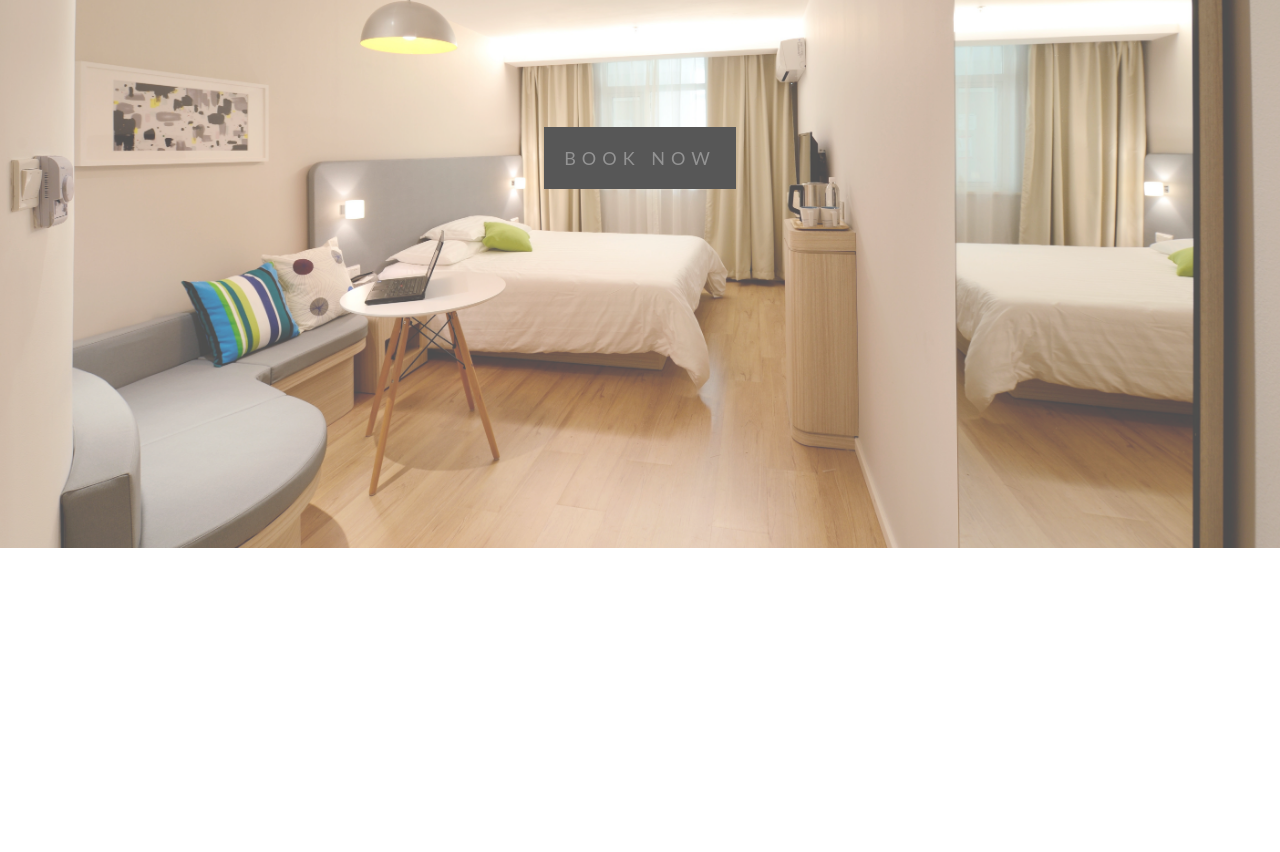
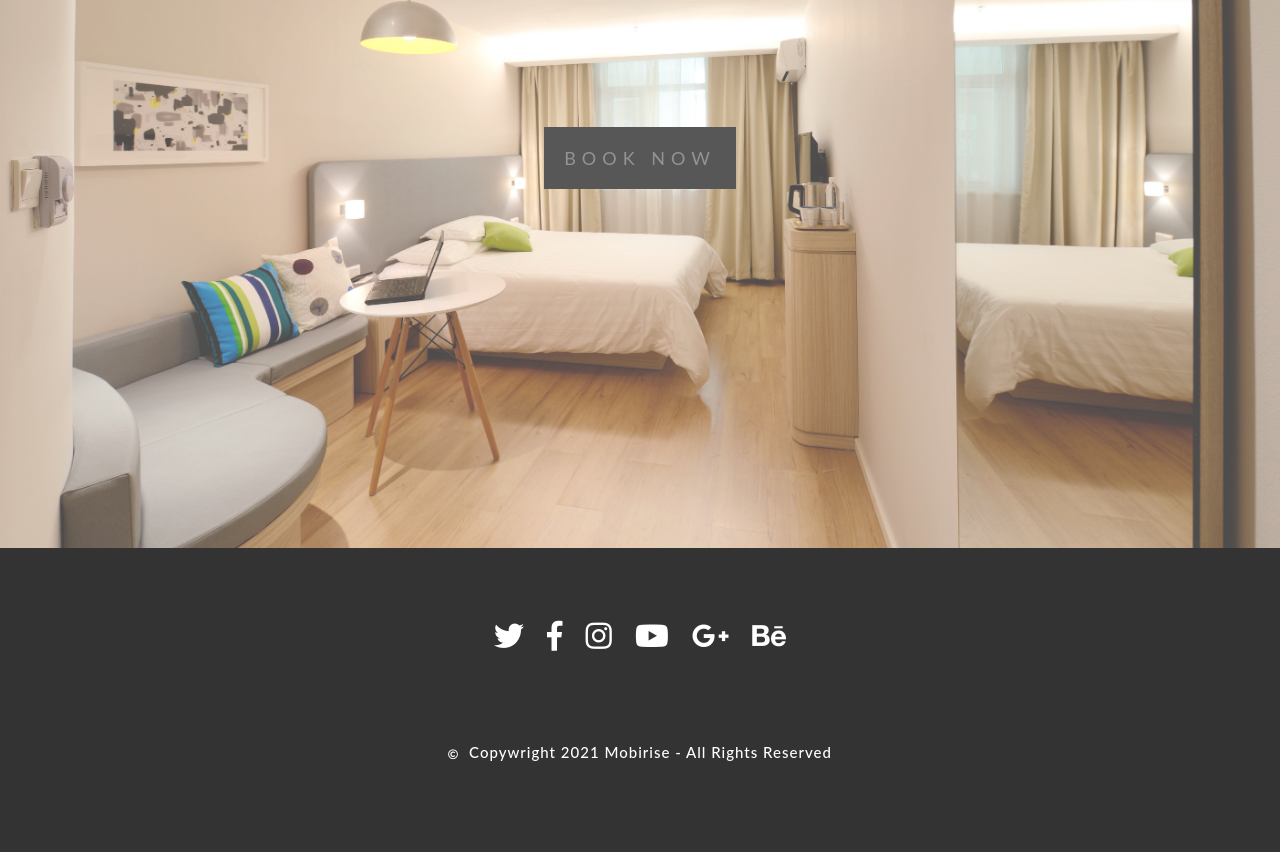
Before and after one commit to Vk5b1/vk5b1.github.io, a plain HTML site: page index.html in a window 1280 px wide. Shown: the part 2602-3454 px from the top of the page. Before the commit the page ends 3150 px from the top, so only its background shows below. Drawn offline with Linux system fonts and the light colour scheme.

Commit message:
added footer to room booking template

```diff
--- a/index.html
+++ b/index.html
@@ -6,6 +6,8 @@
         <meta http-equiv="X-UA-Compatible" content ="ie=edge" >
         <title>parallax web site</title>
         <link href = "parallax.css" rel =  "stylesheet" />
+        <!-- <link rel="stylesheet" href="http://cdnjs.cloudflare.com/ajax/libs/font-awesome/4.4.0/css/font-awesome.min.css"> -->
+        <link rel="stylesheet" href="https://use.fontawesome.com/releases/v5.7.0/css/all.css" integrity="sha384-lZN37f5QGtY3VHgisS14W3ExzMWZxybE1SJSEsQp9S+oqd12jhcu+A56Ebc1zFSJ" crossorigin="anonymous">
     </head>
 
     <body>
@@ -49,5 +51,20 @@
                 <span class = "border"><a href = "#" target = "_blank">book now</a></span>
             </div>
         </div>
+
+        <section class = "footer-container">
+            <div class = "contact-action">
+                <a href = "https://www.twitter.com" target = "_blank" class = "iconic-buttons"><i class="fab fa-twitter"></i></a>
+                <a href = "https://www.facebook.com" target = "_blank" class = "iconic-buttons"><i class="fab fa-facebook-f"></i></a>
+                <a href = "https://www.instagram.com" target = "_blank" class = "iconic-buttons"><i class="fab fa-instagram"></i></a>
+                <a href = "https://www.youtube.com" target = "_blank" class = "iconic-buttons"><i class="fab fa-youtube"></i></a>
+                <a href = "https://www.google.com" target = "_blank" class = "iconic-buttons"><i class="fab fa-google-plus-g"></i></a>
+                <a href = "https://www.twitter.com" target = "_blank" class = "iconic-buttons"><i class="fab fa-behance"></i></a>
+            </div>
+            <div class = "copy-right-text">
+                <div class = "copy-right-icon"><i class = "far fa-copyright"></i></div>
+                <p>copywright 2021 mobirise - all rights reserved</p>
+            </div>
+        </section>
     </body>
 </html>
--- a/parallax.css
+++ b/parallax.css
@@ -42,9 +42,54 @@ body,html{
     letter-spacing: 1px;
 }
 
+.footer-container{
+    height: 38%;
+    background-color:#333333;
+    display:flex;
+    flex-direction:column;
+    justify-content: space-evenly;
+    align-items: center;
+}
+
+.iconic-buttons{
+    font-size: 30px;
+}
+
+.contact-action > a{
+    text-decoration:none;
+    padding:10px;
+    color:white;
+    height: 40px;
+    width:40px;
+}
+
+.contact-action > a:hover{
+    color:#666;
+}
+
+.copy-right-text{
+    color:#ffffff;
+    font-size:15px;
+    text-transform:capitalize;
+    font-weight: 500;
+    letter-spacing: 1px;
+    display:flex;
+    align-items: center;
+    justify-self: center;
+    gap:10px;
+}
+
+.copy-right-icon > i{
+    font-size:10px;
+}
 .section-dark > h2{
     text-transform: capitalize;
     letter-spacing: 1px;
+}
+
+.icons-action{
+    font-size: larger;
+    color:#ffffff;
 }
 
 .section-dark{
```
Also changed, not shown: instagram.jpg (added).
